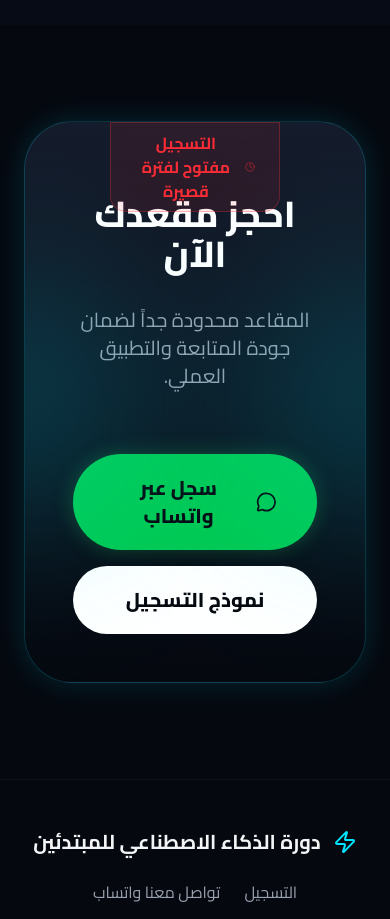
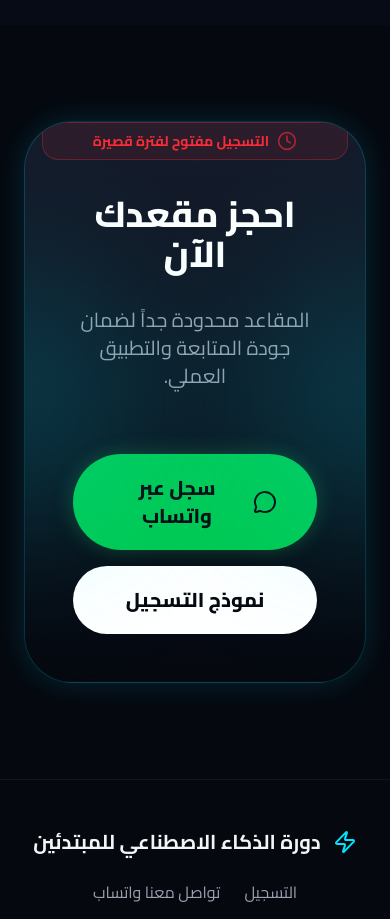
Before and after one commit to dalinadjib169-lang/Education-ai-, a React (Vite) app: page / in a window 390 px wide. Shown: the part 4920-5839 px from the top of the page. Built offline with nearby package versions, Linux system fonts and the light colour scheme.

Commit message:
fix: improve responsiveness of urgency badge
Adjust layout and typography of the urgency badge to prevent overflow and ensure better mobile compatibility.

```diff
--- a/src/App.tsx
+++ b/src/App.tsx
@@ -276,9 +276,9 @@
             className="bg-gradient-to-b from-brand-card to-brand-darker border border-brand-cyan/20 p-12 md:p-20 rounded-[3rem] relative overflow-hidden glow-box"
           >
             {/* Urgency Badge */}
-            <div className="absolute top-0 right-1/2 translate-x-1/2 bg-red-500/10 border border-red-500/30 text-red-500 px-6 py-2 rounded-b-2xl font-bold flex items-center gap-2">
-              <Clock className="w-5 h-5 animate-pulse" />
-              <span>التسجيل مفتوح لفترة قصيرة</span>
+            <div className="absolute top-0 right-1/2 translate-x-1/2 w-[90%] sm:w-auto bg-red-500/10 border border-red-500/30 text-red-500 px-4 sm:px-6 py-2 rounded-b-2xl font-bold flex items-center justify-center gap-2">
+              <Clock className="w-5 h-5 animate-pulse shrink-0" />
+              <span className="text-sm sm:text-base">التسجيل مفتوح لفترة قصيرة</span>
             </div>
 
             <div className="space-y-8 mt-6">
@@ -288,8 +288,12 @@
               </p>
 
               <div className="flex flex-col sm:flex-row items-center justify-center gap-4 pt-8">
-                <a href="https://wa.me/" target="_blank" rel="noopener noreferrer" className="w-full sm:w-auto inline-flex items-center justify-center gap-3 bg-green-500 hover:bg-green-400 text-brand-darker font-extrabold py-5 px-10 rounded-full text-xl shadow-[0_0_20px_rgba(34,197,94,0.3)] hover:shadow-[0_0_30px_rgba(34,197,94,0.5)] transition-all transform hover:scale-105">
-                  <MessageCircle className="w-6 h-6" />
+                {/*
+                  ملاحظة مهمة: يجب وضع رقم الهاتف الخاص بك بعد wa.me/
+                  مثال: https://wa.me/213555555555
+                */}
+                <a href="https://wa.me/213000000000?text=مرحباً،%20أريد%20التسجيل%20في%20دورة%20الذكاء%20الاصطناعي" target="_blank" rel="noopener noreferrer" className="w-full sm:w-auto inline-flex items-center justify-center gap-3 bg-green-500 hover:bg-green-400 text-brand-darker font-extrabold py-5 px-10 rounded-full text-xl shadow-[0_0_20px_rgba(34,197,94,0.3)] hover:shadow-[0_0_30px_rgba(34,197,94,0.5)] transition-all transform hover:scale-105">
+                  <MessageCircle className="w-6 h-6 shrink-0" />
                   سجل عبر واتساب
                 </a>
                 <a href="#" className="w-full sm:w-auto inline-flex items-center justify-center gap-3 bg-white hover:bg-gray-200 text-brand-darker font-extrabold py-5 px-10 rounded-full text-xl transition-all transform hover:scale-105">
```
